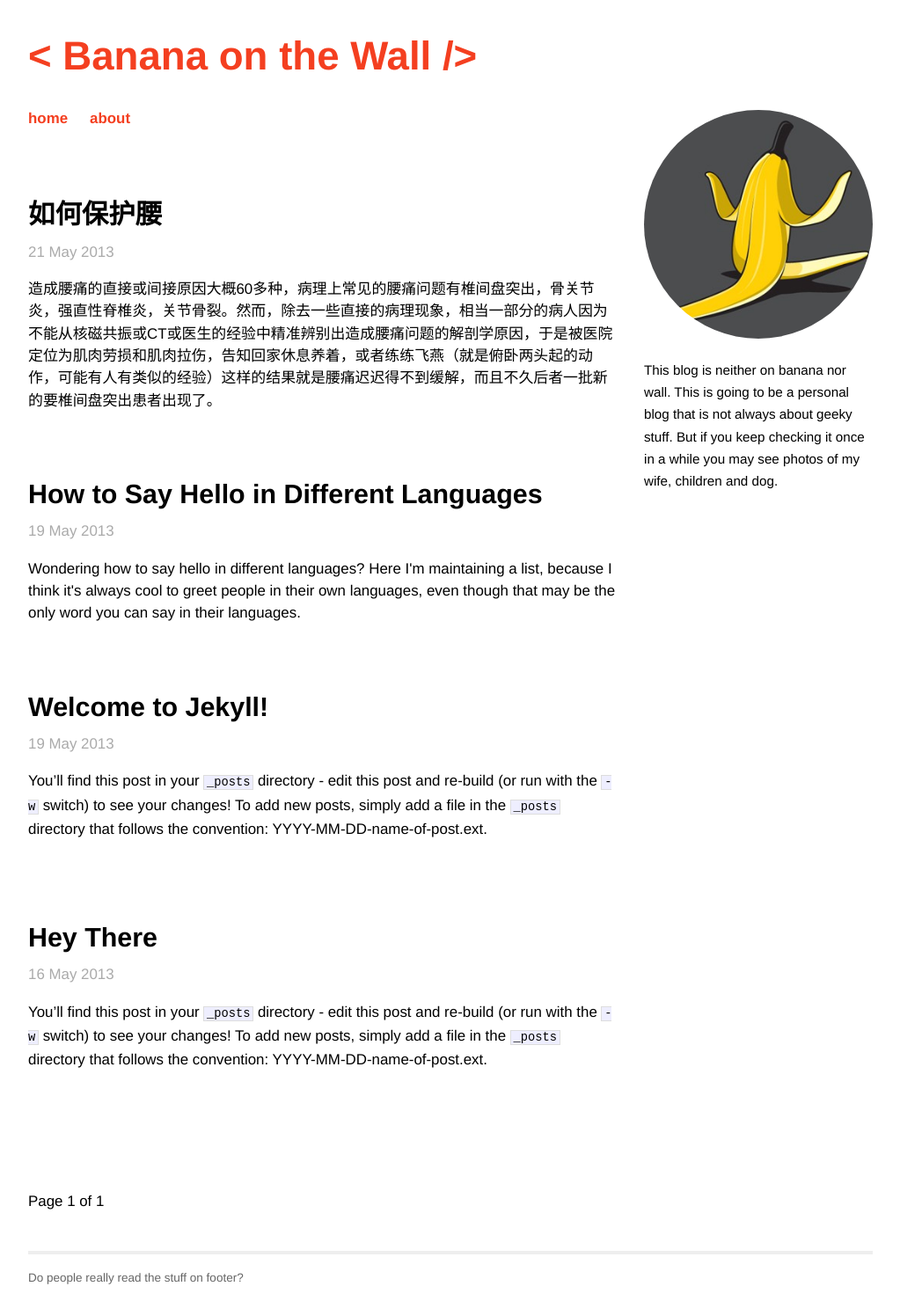
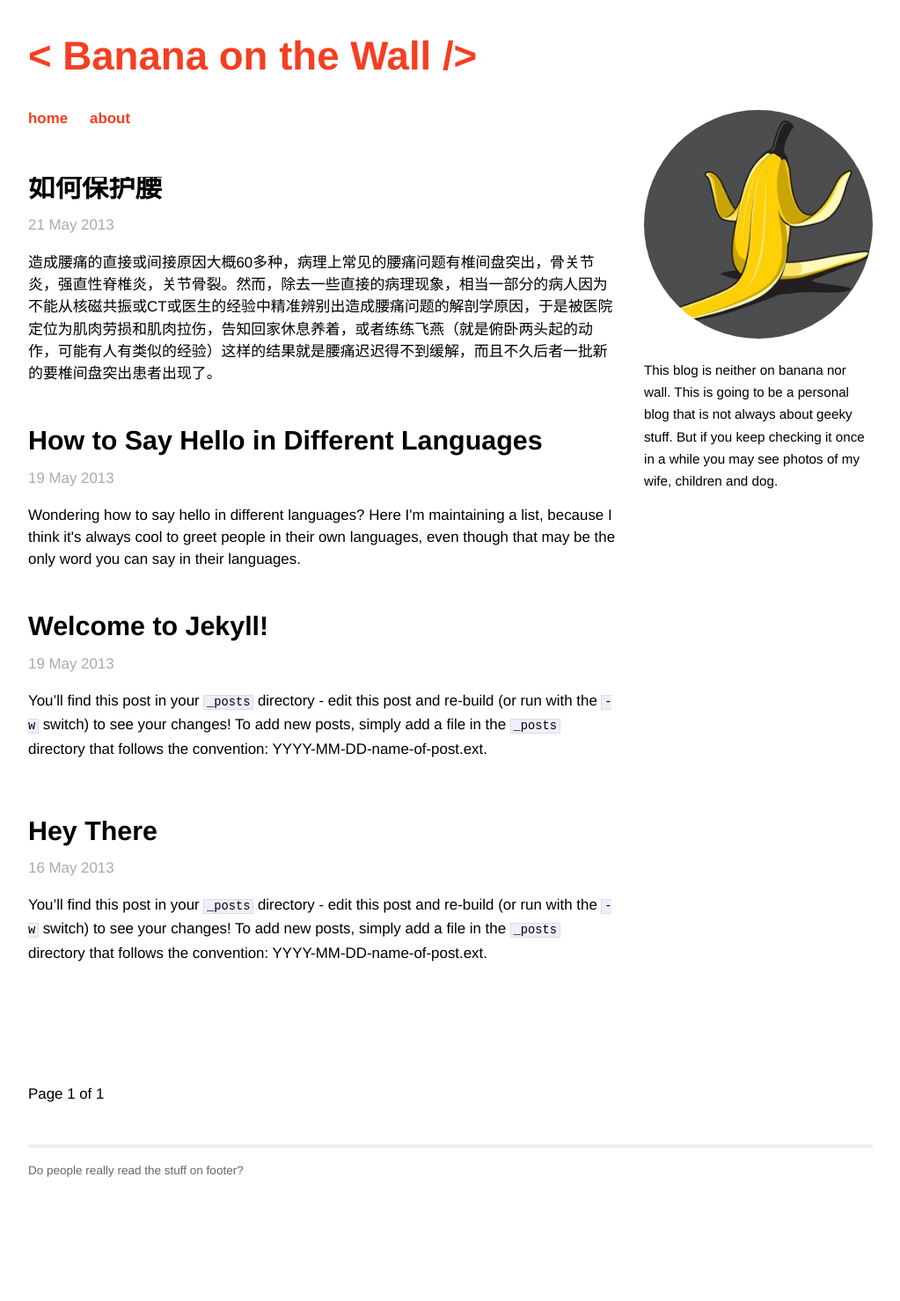
Before and after one commit to BananaOnTheWall/bananaonthewall.github.io, a Jekyll site: the page built from index.html, in a window 1280 px wide. Shown: the whole page at 88% size, without its empty margins (128-1151 px from the left). Built offline with Jekyll 4.4.1, drawn with Linux system fonts in a browser that asks for light colours; the list of posts is cut into pages by our own code; after the commit the page ends 1357 px from its top, so only the background shows below that.

Commit message:
Update main.css

```diff
--- a/css/main.css
+++ b/css/main.css
@@ -165,7 +165,10 @@ ul.posts span {
 
 #post h2 {
   font-size: 1.8em;
-  margin: 1em 0 15px;
+}
+
+#post h3 {
+  margin: 1em 0;
 }
 
 #home #post {
```
